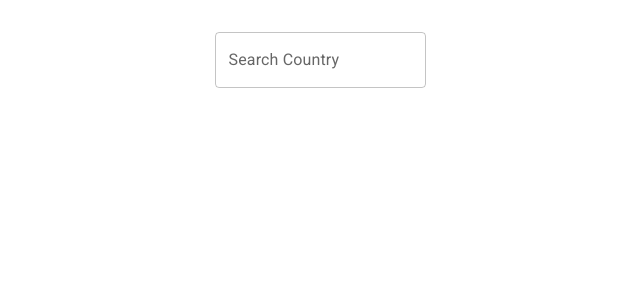
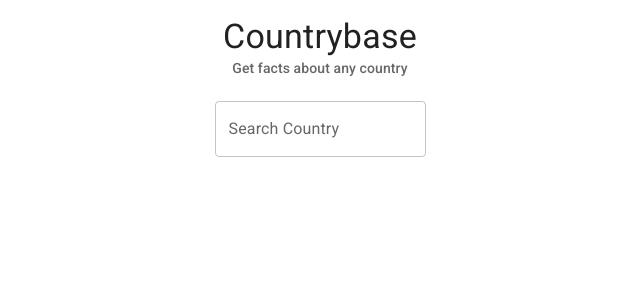
Before and after one commit to anthonypz/Countrybase, a React (Vite) app: page / in a window 1280 px wide. Shown: the top 300 px of the page, without its empty margins (320-960 px from the left). Built offline with nearby package versions, Linux system fonts and the light colour scheme; no server answers.

Commit message:
Add Heading

```diff
--- a/src/App.jsx
+++ b/src/App.jsx
@@ -2,7 +2,7 @@ import React, { useState, useEffect, useMemo } from 'react';
 import DisplayResults from './components/DisplayResults';
 import FindCountries from './components/FindCountries';
 import { useDebouncedValue } from './useDebouncedValue';
-import { Box, Container, CssBaseline } from '@mui/material';
+import { Box, Container, CssBaseline, Typography } from '@mui/material';
 
 function App() {
   const [input, setInput] = useState('');
@@ -72,6 +72,17 @@ function App() {
           alignItems: 'center',
         }}
       >
+        <Typography variant="h4" component="div">
+          Countrybase
+        </Typography>
+        <Typography
+          variant="subtitle2"
+          color="text.secondary"
+          component="div"
+          gutterBottom
+        >
+          Get facts about any country
+        </Typography>
         <Box sx={{ paddingY: '16px' }}>
           <FindCountries handleInput={handleInput} input={input} />
         </Box>
```
